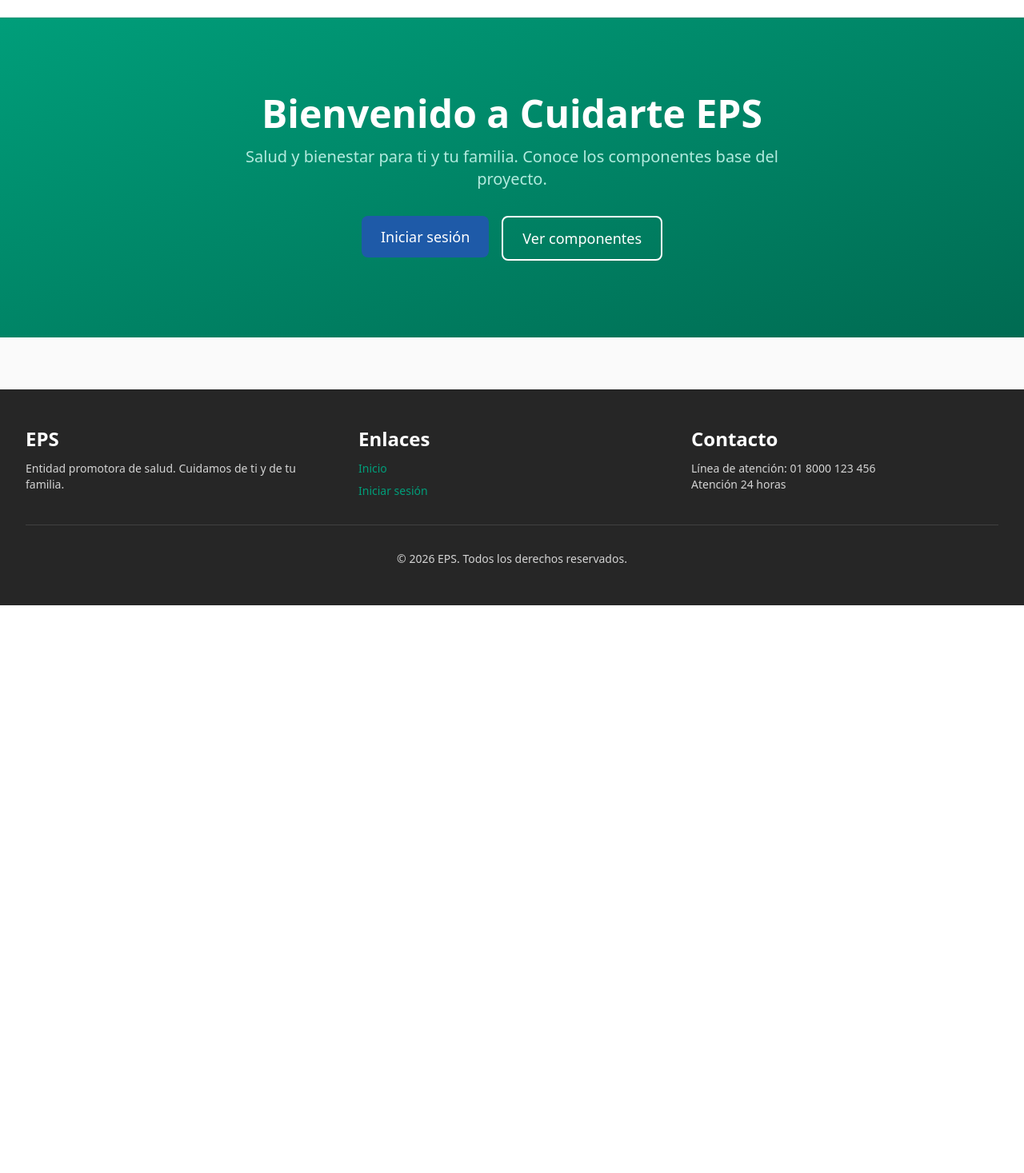
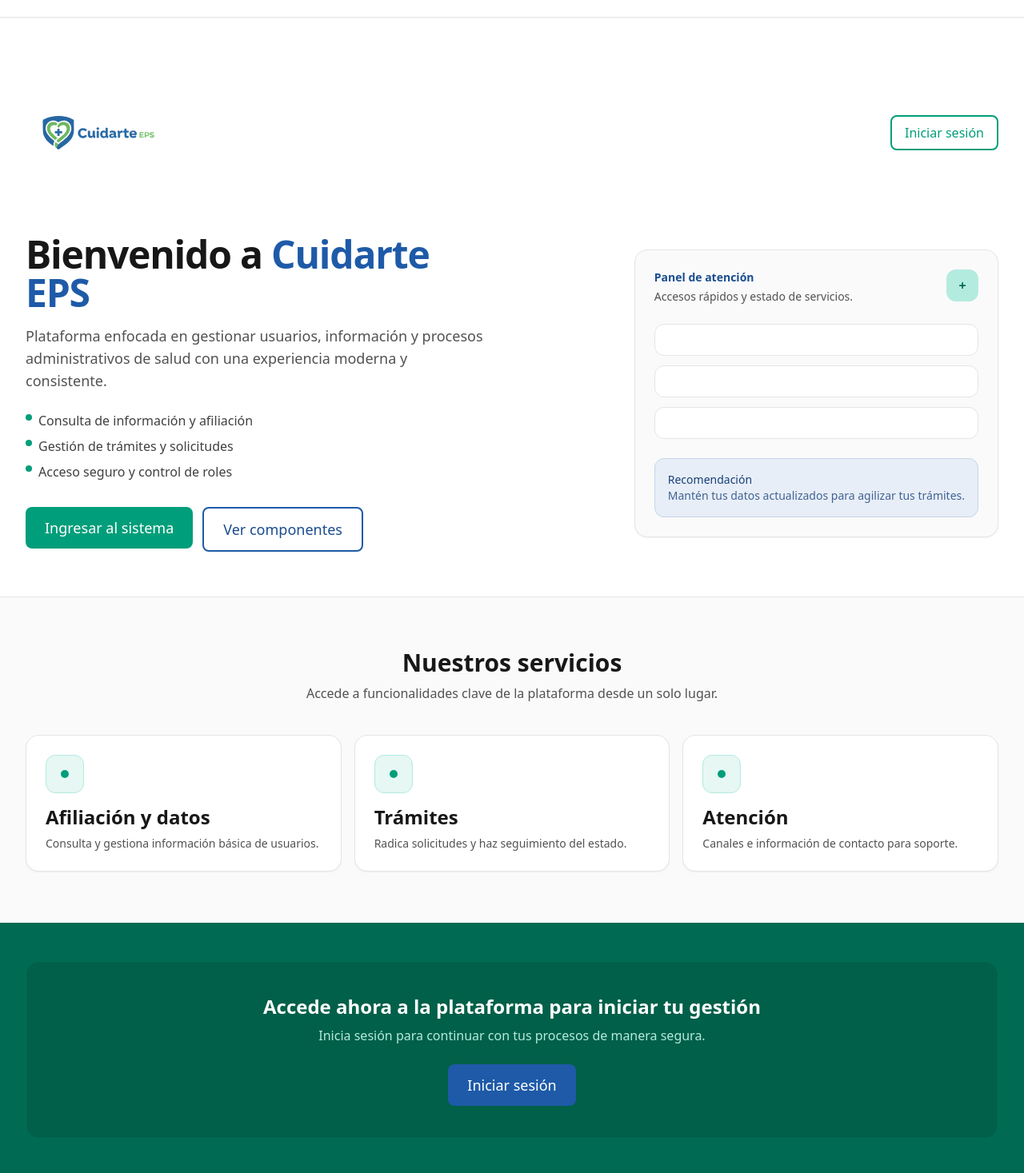
Before and after one commit to maestria-proyecto-eps/frontend-eps, a React (Vite) app: page / in a window 1280 px wide. Shown: the part 43-1510 px from the top of the page at 80% size. Before the commit the page ends 800 px from the top, so only its background shows below. Built offline with nearby package versions, Linux system fonts and the light colour scheme; no server answers.

Commit message:
Refactor Home component layout and styling
Este código corresponde al Homepage de Cuidarte EPS, se reutiliza los componentes establecidos por el otro equipo de Frontend, pero se generan ajustes para lograr la HU

```diff
--- a/src/pages/Home.jsx
+++ b/src/pages/Home.jsx
@@ -1,35 +1,170 @@
-import React from 'react';
-import { Link } from 'react-router-dom';
-import { MainLayout } from '../components/layout';
-import { Button, Container } from '../components/ui';
-import { ROUTES, BRAND_NAME } from '../constants';
+import React from "react";
+import { Link } from "react-router-dom";
+import { MainLayout } from "../components/layout";
+import { Button, Container } from "../components/ui";
+import { ROUTES, BRAND_NAME } from "../constants";
 
 export default function Home() {
   return (
     <MainLayout>
-      {/* Hero */}
-      <section className="bg-gradient-to-br from-primary-500 to-primary-700 text-white py-16 md:py-24">
-        <Container className="text-center">
-          <h1 className="text-4xl md:text-5xl font-bold mb-4">
-            Bienvenido a {BRAND_NAME}
-          </h1>
-          <p className="text-xl text-primary-100 max-w-2xl mx-auto mb-8">
-            Salud y bienestar para ti y tu familia. Conoce los componentes base del proyecto.
-          </p>
-          <div className="flex flex-wrap gap-4 justify-center">
+      {/* HERO */}
+      <section className="bg-white">
+        <Container className="py-10 md:py-14">
+          {/* Header ligero (solo para Home): Logo izq + botón der */}
+          <div className="flex items-center justify-between gap-4">
+            <div className="flex items-center gap-3">
+              <img
+                src="/logo-horizontal.svg"
+                alt={`${BRAND_NAME} - Logo`}
+                className="h-40 md:h-44 w-auto object-contain"
+                loading="eager"
+              />
+            </div>
+
             <Link to={ROUTES.LOGIN}>
-              <Button variant="secondary" size="lg">
+              <Button variant="outline" size="md">
                 Iniciar sesión
               </Button>
             </Link>
-            <Link to={ROUTES.COMPONENTS}>
-              <Button variant="outline" size="lg" className="border-white text-white hover:bg-white/10">
-                Ver componentes
-              </Button>
-            </Link>
+          </div>
+
+          {/* Contenido hero */}
+          <div className="mt-10 grid grid-cols-1 gap-10 md:grid-cols-2 md:items-center">
+            {/* Texto */}
+            <div>
+              <h1 className="text-3xl md:text-5xl font-bold tracking-tight text-neutral-900">
+                Bienvenido a <span className="text-secondary-500">{BRAND_NAME}</span>
+              </h1>
+
+              <p className="mt-4 text-base md:text-lg text-neutral-600 max-w-xl">
+                Plataforma enfocada en gestionar usuarios, información y procesos administrativos
+                de salud con una experiencia moderna y consistente.
+              </p>
+
+              <ul className="mt-6 space-y-2 text-neutral-700">
+                <li className="flex gap-2">
+                  <span className="mt-1 inline-block h-2 w-2 rounded-full bg-primary-500" />
+                  Consulta de información y afiliación
+                </li>
+                <li className="flex gap-2">
+                  <span className="mt-1 inline-block h-2 w-2 rounded-full bg-primary-500" />
+                  Gestión de trámites y solicitudes
+                </li>
+                <li className="flex gap-2">
+                  <span className="mt-1 inline-block h-2 w-2 rounded-full bg-primary-500" />
+                  Acceso seguro y control de roles
+                </li>
+              </ul>
+
+              <div className="mt-8 flex flex-wrap gap-3">
+                <Link to={ROUTES.LOGIN}>
+                  <Button size="lg">Ingresar al sistema</Button>
+                </Link>
+
+                <Link to={ROUTES.COMPONENTS}>
+                  <Button
+                    variant="outline"
+                    size="lg"
+                    className="border-secondary-500 text-secondary-600 hover:bg-secondary-50"
+                  >
+                    Ver componentes
+                  </Button>
+                </Link>
+              </div>
+            </div>
+
+            {/* Ilustración / panel derecho */}
+            <div className="md:justify-self-end">
+              <div className="rounded-2xl border border-neutral-200 bg-neutral-50 p-6 shadow-sm">
+                <div className="flex items-start justify-between gap-4">
+                  <div>
+                    <p className="text-sm font-semibold text-secondary-600">Panel de atención</p>
+                    <p className="mt-1 text-sm text-neutral-600">
+                      Accesos rápidos y estado de servicios.
+                    </p>
+                  </div>
+                  <div className="h-10 w-10 rounded-xl bg-primary-100 flex items-center justify-center">
+                    <span className="text-primary-700 font-bold">+</span>
+                  </div>
+                </div>
+
+                <div className="mt-6 space-y-3">
+                  <div className="h-10 rounded-xl bg-white border border-neutral-200" />
+                  <div className="h-10 rounded-xl bg-white border border-neutral-200" />
+                  <div className="h-10 rounded-xl bg-white border border-neutral-200" />
+                </div>
+
+                <div className="mt-6 rounded-xl bg-secondary-50 border border-secondary-100 p-4">
+                  <p className="text-sm font-medium text-secondary-700">Recomendación</p>
+                  <p className="text-sm text-secondary-700/80">
+                    Mantén tus datos actualizados para agilizar tus trámites.
+                  </p>
+                </div>
+              </div>
+            </div>
+          </div>
+        </Container>
+      </section>
+
+      {/* NUESTROS SERVICIOS */}
+      <section className="bg-neutral-50 border-t border-neutral-200">
+        <Container className="py-12 md:py-16">
+          <div className="text-center">
+            <h2 className="text-2xl md:text-3xl font-bold text-neutral-900">Nuestros servicios</h2>
+            <p className="mt-2 text-neutral-600">
+              Accede a funcionalidades clave de la plataforma desde un solo lugar.
+            </p>
+          </div>
+
+          <div className="mt-10 grid grid-cols-1 gap-4 md:grid-cols-3">
+            <ServiceCard
+              title="Afiliación y datos"
+              description="Consulta y gestiona información básica de usuarios."
+            />
+            <ServiceCard
+              title="Trámites"
+              description="Radica solicitudes y haz seguimiento del estado."
+            />
+            <ServiceCard
+              title="Atención"
+              description="Canales e información de contacto para soporte."
+            />
+          </div>
+        </Container>
+      </section>
+
+      {/* CTA FINAL */}
+      <section className="bg-primary-700">
+        <Container className="py-10 md:py-12">
+          <div className="rounded-2xl bg-primary-800/40 border border-primary-600/40 px-6 py-8 md:px-10 md:py-10 text-center">
+            <h3 className="text-xl md:text-2xl font-bold text-white">
+              Accede ahora a la plataforma para iniciar tu gestión
+            </h3>
+            <p className="mt-2 text-primary-100">
+              Inicia sesión para continuar con tus procesos de manera segura.
+            </p>
+            <div className="mt-6 flex justify-center">
+              <Link to={ROUTES.LOGIN}>
+                <Button variant="secondary" size="lg">
+                  Iniciar sesión
+                </Button>
+              </Link>
+            </div>
           </div>
         </Container>
       </section>
     </MainLayout>
   );
 }
+
+function ServiceCard({ title, description }) {
+  return (
+    <div className="rounded-2xl border border-neutral-200 bg-white p-6 shadow-sm">
+      <div className="h-12 w-12 rounded-xl bg-primary-50 border border-primary-100 flex items-center justify-center">
+        <span className="h-2.5 w-2.5 rounded-full bg-primary-500" />
+      </div>
+      <h3 className="mt-4 font-semibold text-neutral-900">{title}</h3>
+      <p className="mt-2 text-sm text-neutral-600">{description}</p>
+    </div>
+  );
+}
```
